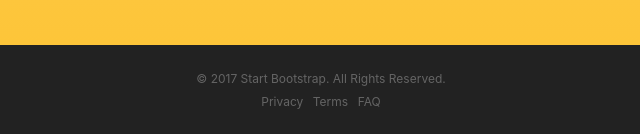
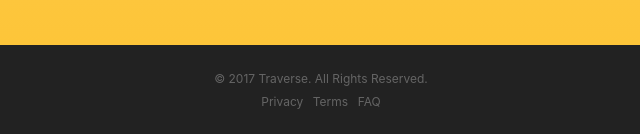
Before and after one commit to jpanged/traverse, a website with bundled scripts: page docs/index.html in a window 1280 px wide. Shown: the part 3616-3750 px from the top of the page, 319-959 px from the left. Built offline with nearby package versions, Linux system fonts and the light colour scheme; a web font is replaced by a local one.

Commit message:
Change footer

```diff
--- a/docs/index.html
+++ b/docs/index.html
@@ -279,7 +279,7 @@
 
     <footer>
       <div class="container">
-        <p>&copy; 2017 Start Bootstrap. All Rights Reserved.</p>
+        <p>&copy; 2017 Traverse. All Rights Reserved.</p>
         <ul class="list-inline">
           <li class="list-inline-item">
             <a href="#">Privacy</a>
```
